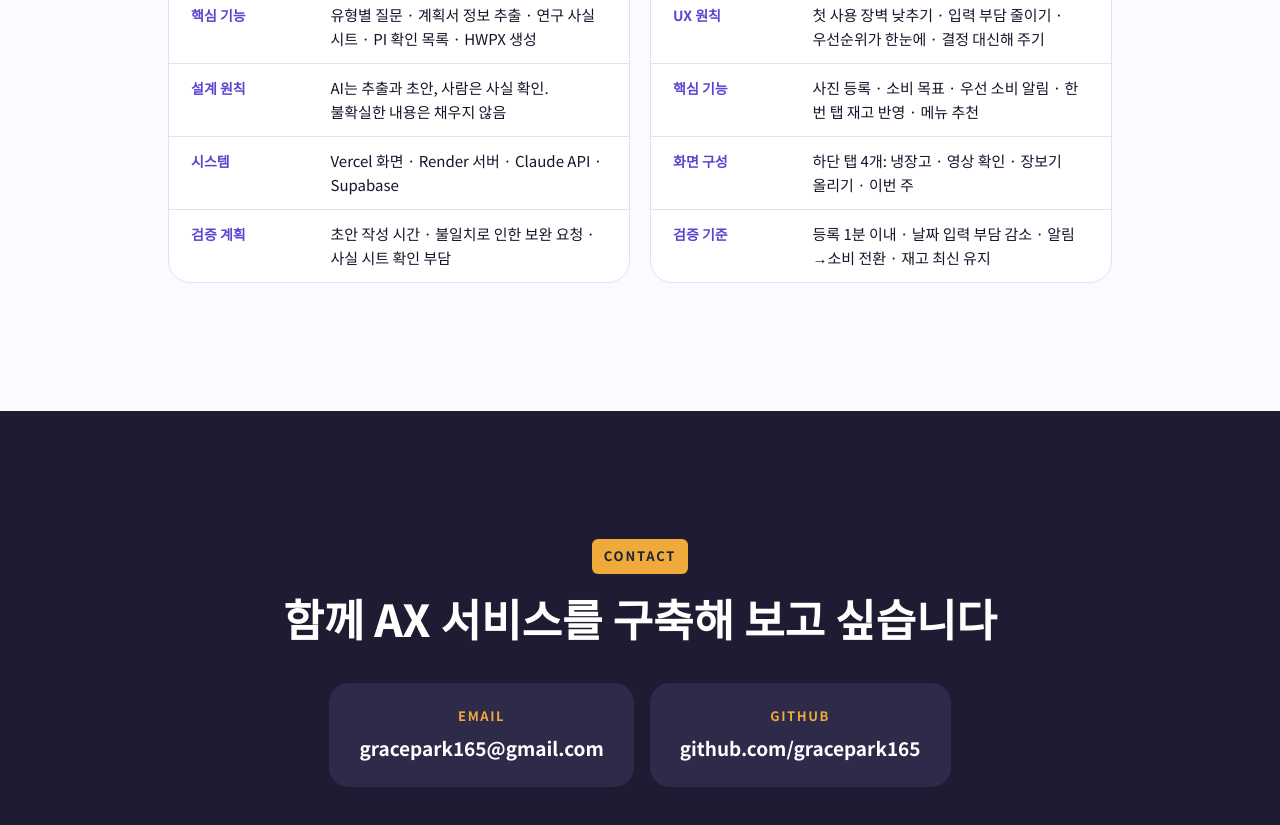
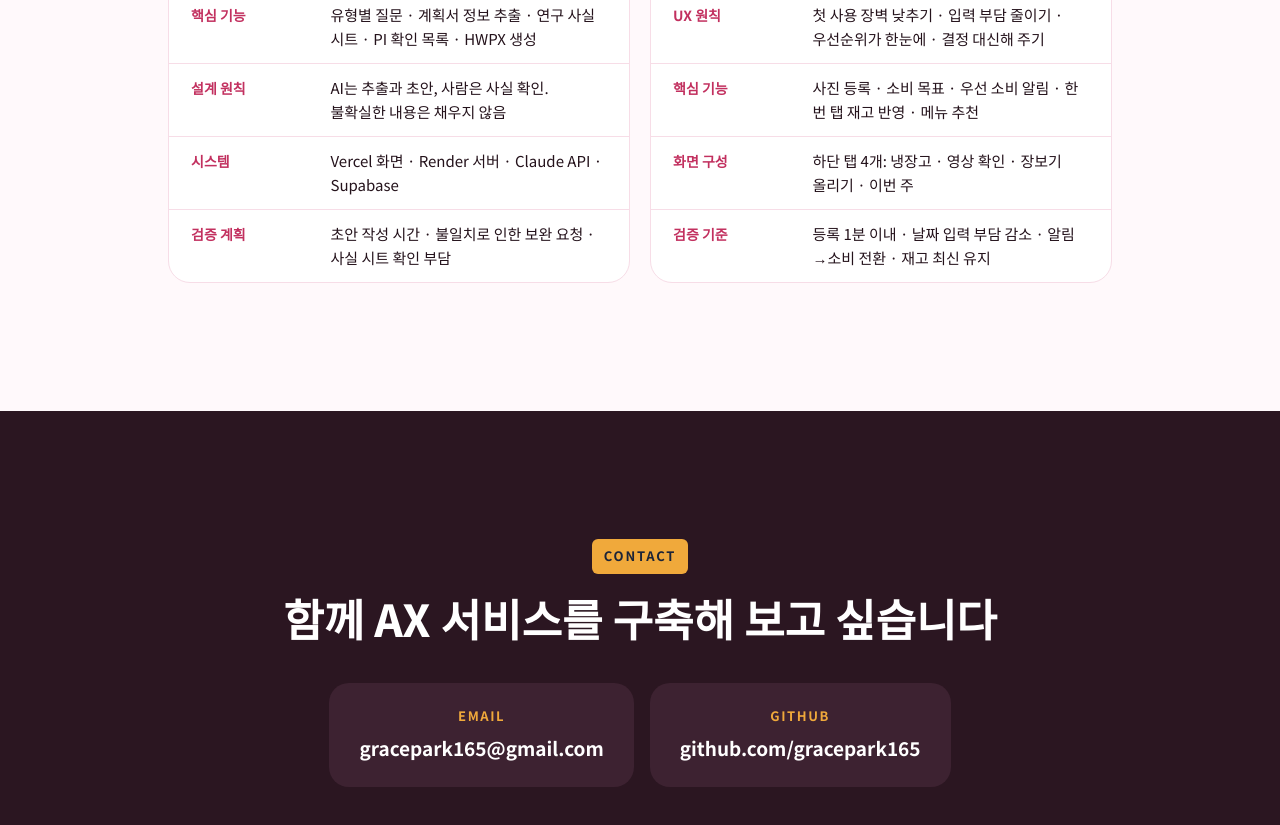
Before and after one commit to gracepark165/portfolio, a plain HTML site: page index.html in a window 1280 px wide. Shown: the part 5170-5995 px from the top of the page. Drawn offline with Linux system fonts and the light colour scheme.

Commit message:
색상 테마를 보라에서 핑크 계열로 변경
Co-Authored-By: Claude Opus 5.5 <noreply@anthropic.com>
Claude-Session: https://claude.ai/code/session_019uza4vLGUXR9gHMEJ9XEh9

```diff
--- a/index.html
+++ b/index.html
@@ -3,29 +3,29 @@
 <link rel="stylesheet" href="https://fonts.googleapis.com/css2?family=Noto+Sans+KR:wght@400;500;700;800&display=swap">
 <style>
 /* Layout: 한 장짜리 스크롤 사이트. 히어로 → 역량 → 서비스 2개 → 핵심 역량 → 프로젝트(상세) → 연락처.
-   Color: 남색(구조), 파랑(확정), 호박색(가정·미확인). Type: Noto Sans KR 단일 서체, 굵기로 위계. */
+   Color: 진한 와인(구조), 핑크(강조), 호박색(포인트). Type: Noto Sans KR 단일 서체, 굵기로 위계. */
 :root{
-  --bg:#FBFAFF; --surface:#FFFFFF; --soft:#F1EEFF; --line:#E4DFF7; --tint:#EAE6FF; --stage:#D9D2FC; --shell:#1E1B33;
-  --ink:#16142A; --muted:#55526E;
-  --navy:#1E1B33; --navy-2:#2D2A4A; --on-navy:#FFFFFF; --on-navy-muted:#D6D2F0;
-  --accent-fill:#6D57E0; --accent-text:#5B45D0;
+  --bg:#FFF9FB; --surface:#FFFFFF; --soft:#FFEEF4; --line:#F7DDE7; --tint:#FFE4EE; --stage:#FFD0E0; --shell:#2B1621;
+  --ink:#24121B; --muted:#6E5361;
+  --navy:#2B1621; --navy-2:#3D2231; --on-navy:#FFFFFF; --on-navy-muted:#F2D3E0;
+  --accent-fill:#E0457B; --accent-text:#C2305F;
   --amber:#F0A93B; --amber-soft:#FCEFD6; --on-amber:#1B2438; --amber-text:#8A5A00;
-  --s1:#E4DFF7; --s2:#1E1B33; --s3:#6D57E0; --s4:#A599F2; --s5:#CFC8F8; --s6:#F0A93B;
+  --s1:#F7DDE7; --s2:#2B1621; --s3:#E0457B; --s4:#F49AB9; --s5:#F9C9DA; --s6:#F0A93B;
   --font:'Noto Sans KR','Apple SD Gothic Neo','Malgun Gothic',Arial,sans-serif;
 }
 @media (prefers-color-scheme: dark){:root:not([data-theme="light"]){
-  --bg:#12101F; --surface:#1C1930; --soft:#26223F; --line:#342F55; --tint:#2A2550; --stage:#2C2652; --shell:#4A4474;
-  --ink:#F1EFFA; --muted:#BDB8D6;
-  --navy:#2B2650; --navy-2:#3A3468;
-  --accent-text:#B7ABFF; --amber-soft:#3A3120; --amber-text:#F0C06A;
-  --s1:#3A3560; --s2:#D6D0FA; --s3:#A599F2; --s4:#7A6BD8; --s5:#8C86B0; --s6:#F0A93B;
+  --bg:#1A0E14; --surface:#26151E; --soft:#331C28; --line:#4A2A3A; --tint:#3D1F2E; --stage:#40202F; --shell:#6B3A52;
+  --ink:#FAEEF3; --muted:#D8B9C7;
+  --navy:#3A1B2A; --navy-2:#4E2539;
+  --accent-text:#FF9EC0; --amber-soft:#3A3120; --amber-text:#F0C06A;
+  --s1:#4A2A3A; --s2:#F8D0DE; --s3:#F49AB9; --s4:#D9658F; --s5:#B88A9E; --s6:#F0A93B;
   color-scheme:dark}}
 :root[data-theme="dark"]{
-  --bg:#12101F; --surface:#1C1930; --soft:#26223F; --line:#342F55; --tint:#2A2550; --stage:#2C2652; --shell:#4A4474;
-  --ink:#F1EFFA; --muted:#BDB8D6;
-  --navy:#2B2650; --navy-2:#3A3468;
-  --accent-text:#B7ABFF; --amber-soft:#3A3120; --amber-text:#F0C06A;
-  --s1:#3A3560; --s2:#D6D0FA; --s3:#A599F2; --s4:#7A6BD8; --s5:#8C86B0; --s6:#F0A93B;
+  --bg:#1A0E14; --surface:#26151E; --soft:#331C28; --line:#4A2A3A; --tint:#3D1F2E; --stage:#40202F; --shell:#6B3A52;
+  --ink:#FAEEF3; --muted:#D8B9C7;
+  --navy:#3A1B2A; --navy-2:#4E2539;
+  --accent-text:#FF9EC0; --amber-soft:#3A3120; --amber-text:#F0C06A;
+  --s1:#4A2A3A; --s2:#F8D0DE; --s3:#F49AB9; --s4:#D9658F; --s5:#B88A9E; --s6:#F0A93B;
   color-scheme:dark}
 *{box-sizing:border-box}
 html{scroll-behavior:smooth;scroll-padding-top:84px}
@@ -53,7 +53,7 @@ p{margin:0}
 .hero{background:var(--bg)}
 .hero .wrap{display:flex;flex-direction:column;align-items:center;text-align:center;padding-block:48px 56px}
 .badge{display:inline-flex;align-items:center;gap:10px;font-size:19px;font-weight:700;color:var(--muted)}
-.badge i{width:32px;height:32px;border-radius:10px;background:linear-gradient(135deg,#A599F2,#6D57E0);display:block}
+.badge i{width:32px;height:32px;border-radius:10px;background:linear-gradient(135deg,#F49AB9,#E0457B);display:block}
 .hero h1{font-size:clamp(38px,7.2vw,84px);font-weight:800;line-height:1.14;letter-spacing:-.02em;margin-block:22px 20px;color:var(--ink)}
 .hero h1 u{text-decoration:none;color:var(--accent-text);background:linear-gradient(var(--accent-text),var(--accent-text)) 0 100%/100% 5px no-repeat;padding-bottom:4px}
 .hero .who{font-size:20px;font-weight:700;color:var(--ink)}
@@ -62,7 +62,7 @@ p{margin:0}
 .btn-p,.btn-s{font-size:18px;font-weight:700;text-decoration:none;padding:14px 30px;border-radius:999px}
 .btn-p{background:var(--accent-fill);color:#fff}
 .btn-s{background:var(--tint);color:var(--accent-text)}
-.chip{border:2px solid #7E90C2;color:#fff;font-size:15px;font-weight:500;padding:5px 16px;border-radius:999px}
+.chip{border:2px solid #D98AA8;color:#fff;font-size:15px;font-weight:500;padding:5px 16px;border-radius:999px}
 .stage{margin-top:48px;width:100%;height:520px;border-radius:32px;overflow:hidden;background:linear-gradient(180deg,var(--bg),var(--stage));display:flex;justify-content:center;align-items:flex-start;padding-top:36px;text-align:left}
 .stage-note{font-size:14px;color:var(--muted);margin-top:16px}
 .big{font-size:42px;font-weight:800;line-height:1.1;letter-spacing:-.02em}
@@ -70,8 +70,8 @@ p{margin:0}
 .vbars{display:flex;align-items:flex-end;gap:7px;height:140px}
 .vbars i{flex:1;border-radius:8px 8px 4px 4px;background:var(--s5);opacity:.55;display:block}
 .vbars i.on{background:var(--accent-fill);opacity:1}
-.vbars.dk i{background:#4A4474;opacity:1}
-.vbars.dk i.on{background:#A599F2}
+.vbars.dk i{background:#6B3A52;opacity:1}
+.vbars.dk i.on{background:#F49AB9}
 .mini{display:flex;align-items:center;gap:8px;font-size:13px;font-weight:700;color:var(--muted)}
 .mini em{width:9px;height:9px;border-radius:50%;background:#2FBF71;display:block}
 
@@ -130,7 +130,7 @@ section.case-page{background:var(--bg)}
 .mocks{display:flex;gap:20px;justify-content:center;flex-wrap:wrap}
 
 /* phone mock */
-.phone{width:268px;height:520px;flex:none;background:var(--surface);border:8px solid var(--shell);border-radius:40px;padding:30px 16px 18px;display:flex;flex-direction:column;gap:11px;overflow:hidden;box-shadow:0 18px 40px rgba(10,16,40,.22);color:var(--ink)}
+.phone{width:268px;height:520px;flex:none;background:var(--surface);border:8px solid var(--shell);border-radius:40px;padding:30px 16px 18px;display:flex;flex-direction:column;gap:11px;overflow:hidden;box-shadow:0 18px 40px rgba(60,10,30,.22);color:var(--ink)}
 .phone.shot{padding:0}
 .phone.shot img{width:100%;height:100%;object-fit:cover;object-position:top;display:block}
 .shot-cap{font-size:13px;color:var(--muted);margin-top:10px;text-align:center}
@@ -177,7 +177,7 @@ section.case-page{background:var(--bg)}
 .stat span{font-size:14.5px;color:var(--muted)}
 .win{background:var(--surface);border:2px solid var(--navy);border-radius:18px;overflow:hidden;min-width:0}
 .win-top{background:var(--navy);color:#fff;padding:11px 16px;display:flex;gap:7px;align-items:center;font-weight:700;font-size:14px}
-.win-top i{width:11px;height:11px;border-radius:50%;background:#7E90C2;display:block}
+.win-top i{width:11px;height:11px;border-radius:50%;background:#D98AA8;display:block}
 .win-top i:first-child{background:var(--amber)}
 .win-body{padding:18px;display:flex;flex-direction:column;gap:10px}
 .win .srow{font-size:16px;padding:11px 14px}
@@ -227,7 +227,7 @@ footer{background:var(--navy);color:var(--on-navy-muted);font-size:14px;padding-
 body{word-break:keep-all;overflow-wrap:break-word}
 /* 서비스 회전 모션 */
 .stage{position:relative;display:block;height:600px;margin-top:72px;padding:0}
-.slide{position:absolute;top:50%;left:50%;transform:translate(-50%,-50%) scale(.76);opacity:0;z-index:1;display:block;overflow:hidden;background:var(--surface);text-decoration:none;box-shadow:0 24px 50px rgba(10,16,40,.2);transition:left .9s cubic-bezier(.65,0,.35,1),transform .9s cubic-bezier(.65,0,.35,1),opacity .9s,filter .9s}
+.slide{position:absolute;top:50%;left:50%;transform:translate(-50%,-50%) scale(.76);opacity:0;z-index:1;display:block;overflow:hidden;background:var(--surface);text-decoration:none;box-shadow:0 24px 50px rgba(60,10,30,.2);transition:left .9s cubic-bezier(.65,0,.35,1),transform .9s cubic-bezier(.65,0,.35,1),opacity .9s,filter .9s}
 .slide img{display:block;width:100%;height:100%;object-fit:cover;object-position:50% 0}
 .phone-s{width:290px;height:496px;border:8px solid var(--shell);border-radius:42px;padding:8px}
 .phone-s img{border-radius:28px}
@@ -351,7 +351,7 @@ body{word-break:keep-all;overflow-wrap:break-word}
 .svc-grid{display:grid;grid-template-columns:repeat(4,minmax(0,1fr));gap:18px}
 .svc{background:var(--surface);border:1px solid var(--line);border-radius:22px;overflow:hidden;display:flex;flex-direction:column}
 .svc-shot{display:block;height:300px;background:var(--soft);padding:14px 14px 0;overflow:hidden;border-bottom:1px solid var(--line)}
-.svc-shot img{display:block;width:100%;height:100%;object-fit:cover;object-position:50% 0;border-radius:14px 14px 0 0;box-shadow:0 8px 24px rgba(10,16,40,.12);transition:transform .4s}
+.svc-shot img{display:block;width:100%;height:100%;object-fit:cover;object-position:50% 0;border-radius:14px 14px 0 0;box-shadow:0 8px 24px rgba(60,10,30,.12);transition:transform .4s}
 .svc-shot.wide img{object-position:0 0}
 .svc:hover .svc-shot img{transform:translateY(-4px)}
 .svc-body{padding:20px 20px 22px;display:flex;flex-direction:column;gap:8px;flex:1}
```
Also changed, not shown: plan-fridge.html (+1 -1 lines), plan-irb.html (+1 -1 lines).
